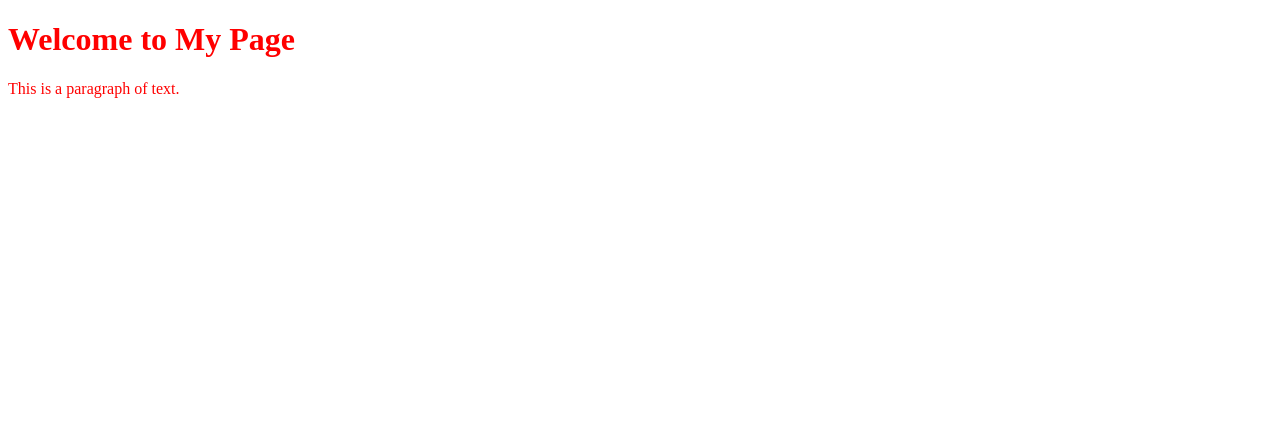
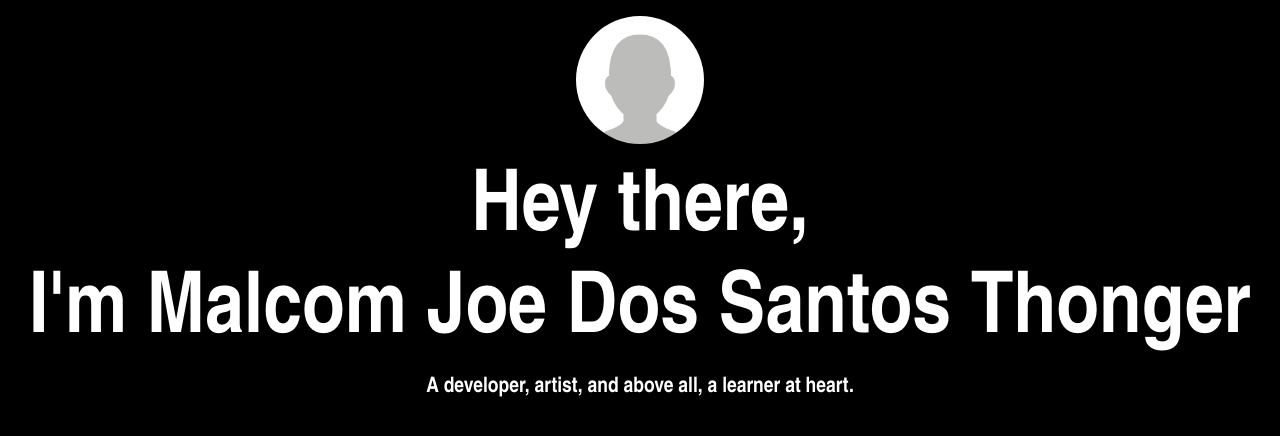
Before and after one commit to malcozui/website, a plain HTML site: page index.html in a window 1280 px wide. Drawn offline with Linux system fonts and the light colour scheme.

Commit message:
Started page contents and css structure

```diff
--- a/index.html
+++ b/index.html
@@ -4,14 +4,18 @@
 <head>
 	<meta charset="UTF-8">
 	<meta name="viewport" content="width=device-width, initial-scale=1.0">
-	<title>Document Title</title>
+	<title>Malcom Joe Thonger</title>
 	<link rel="stylesheet" href="style.css">
 </head>
 
 <body>
-	<h1>Welcome to My Page</h1>
-	<p>This is a paragraph of text.</p>
-
+	<div class="IntroBlock">
+		<div class="HeaderImage">
+			<img src='images.png' class="HeaderImage">
+		</div>
+		<h1>Hey there,<br>I'm Malcom Joe Dos Santos Thonger</h1>
+		<p>A developer, artist, and above all, a learner at heart.</p>
+	</div>
 	<!-- <script src="script.js"></script> -->
 </body>
 
--- a/style.css
+++ b/style.css
@@ -1,4 +1,42 @@
-* {
-	background-color: transparent;
-	color: red;
+body {
+	background-color: #000;
+	color: white;
 }
+
+h1,
+h2,
+h3,
+p {
+	/* Defaulting to no margin so I can set it myself when I want it */
+	margin: 0px;
+}
+
+.IntroBlock {
+	display: flex;
+	flex-direction: column;
+	align-items: center;
+
+	font-family: 'FiraMono Nerd Font Mono', 'Arial Narrow', Arial, sans-serif;
+	font-weight: 800;
+	text-align: center;
+
+	padding-top: 8px;
+}
+
+.IntroBlock>h1 {
+	font-size: 64pt;
+	margin: 10px 0px 10px 0px;
+}
+
+.IntroBlock>p {
+	font-size: 16pt;
+	margin: 0px;
+}
+
+.HeaderImage {
+	width: 10vw;
+	aspect-ratio: 1/ 1;
+	object-fit: cover;
+	height: inherit;
+	border-radius: 100%;
+}
```
Also changed, not shown: images.png (added).
